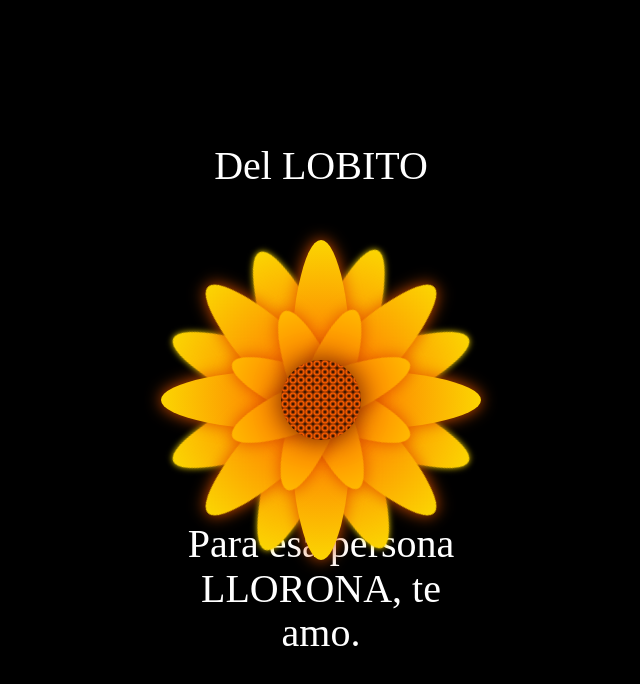
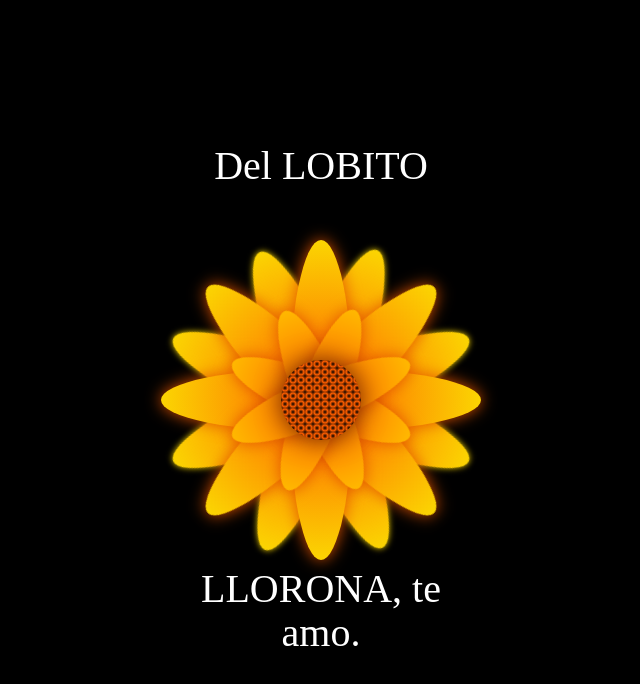
Before and after one commit to davinci213/FLORYEL, a plain HTML site: page docs/index.html in a window 1280 px wide. Shown: the whole page, without its empty margins (319-959 px from the left). Drawn offline with Linux system fonts and the light colour scheme.

Commit message:
Update index.html

```diff
--- a/docs/index.html
+++ b/docs/index.html
@@ -37,7 +37,7 @@
     </div>
     <div class="Petal3 p4">
     </div>
-    <div class="text-below">Para esa persona LLORONA, te amo. </div>
+    <div class="text-below">LLORONA, te amo. </div>
   </div>
 </body>
 </html>
```
